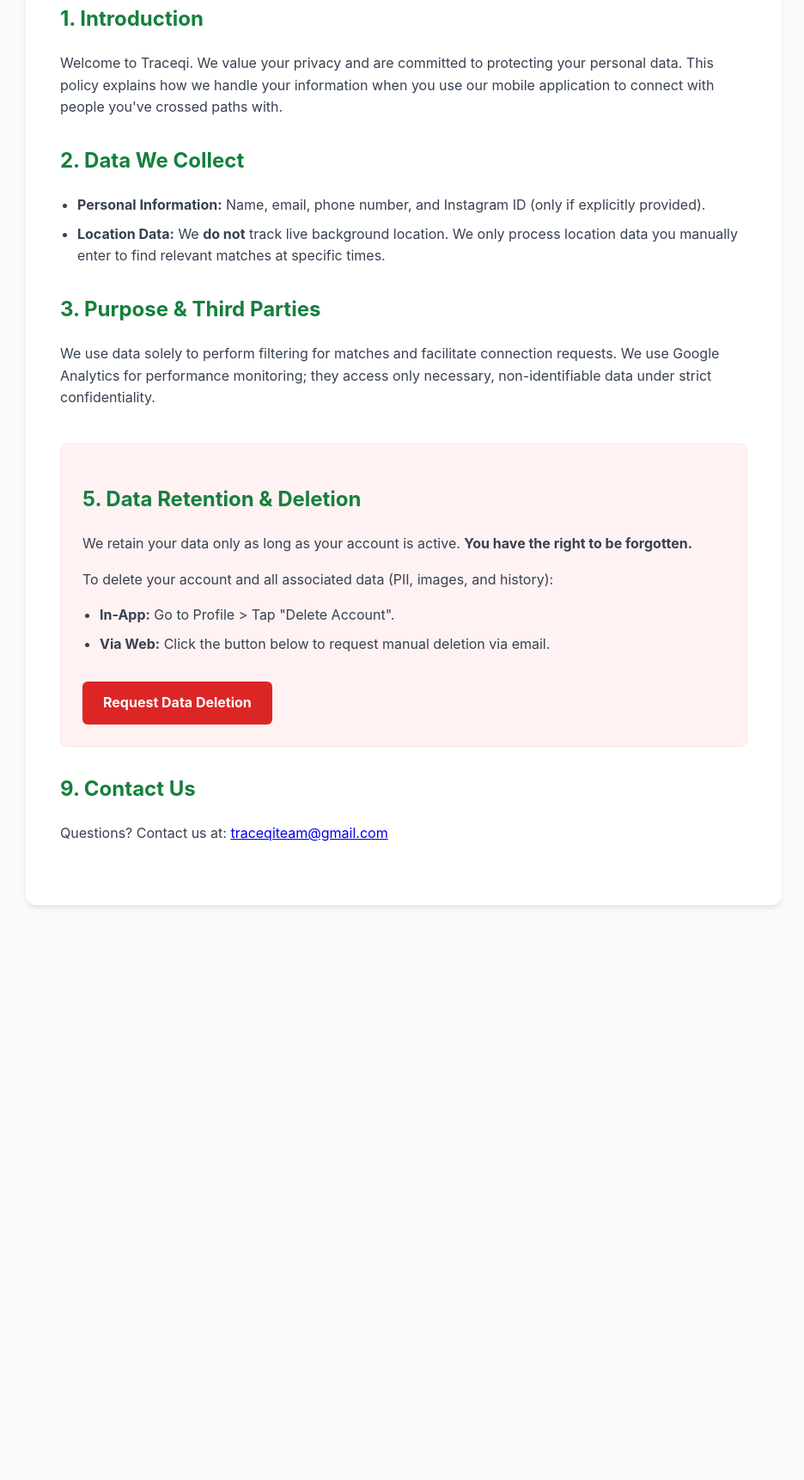
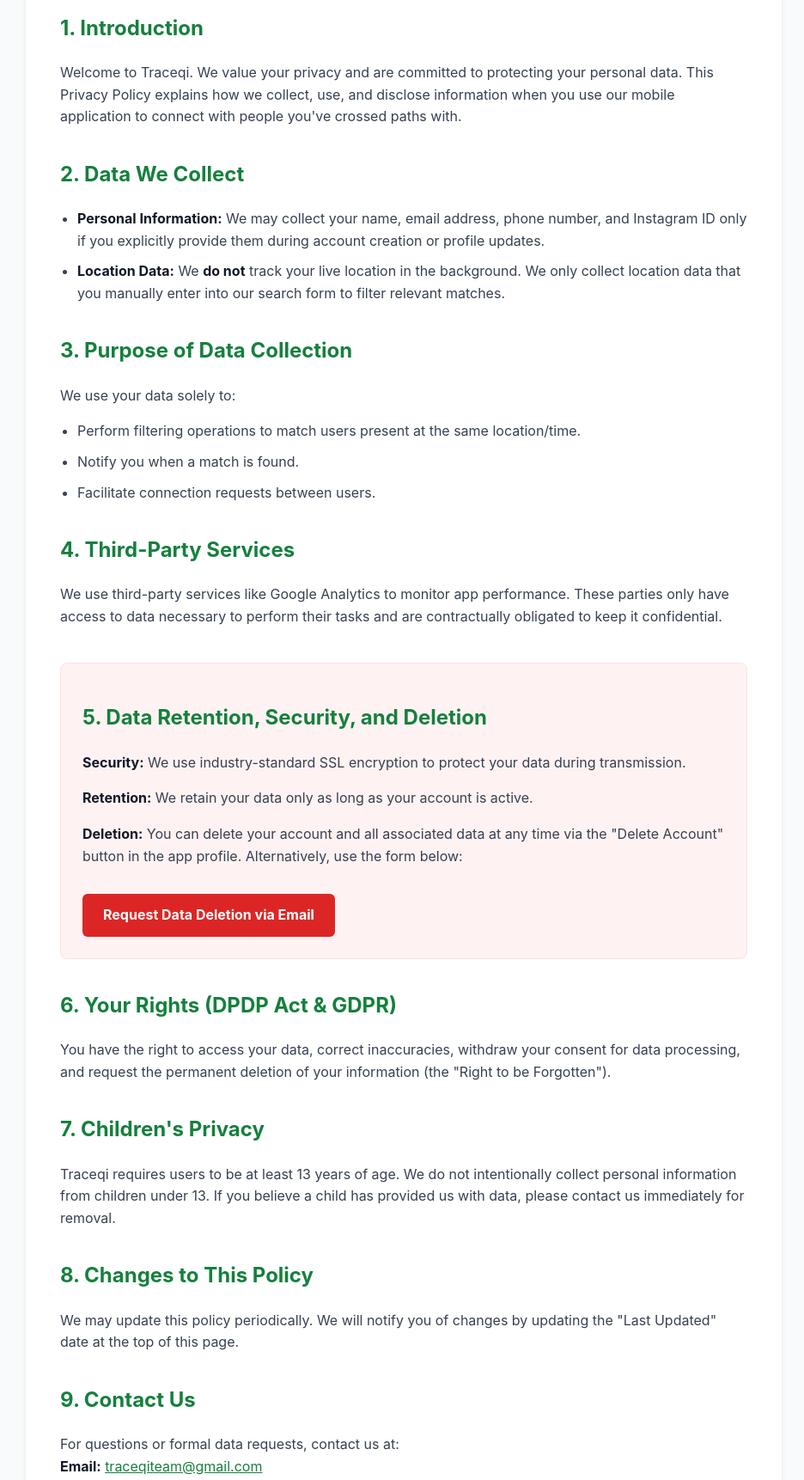
Before and after one commit to KrShubham1993/traceqi-data-deletion, a plain HTML site: page index.html in a window 1280 px wide. Shown: the part 265-1987 px from the top of the page at 86% size, without its empty margins (170-1106 px from the left). Before the commit the page ends 1378 px from the top, so only its background shows below. Drawn offline with Linux system fonts and the light colour scheme.

Commit message:
Update index.html

```diff
--- a/index.html
+++ b/index.html
@@ -5,17 +5,19 @@
     <meta name="viewport" content="width=device-width, initial-scale=1.0">
     <title>Traceqi | Privacy Policy & Data Deletion</title>
     <style>
-        :root { --primary: #15803d; --text: #374151; --bg: #f9fafb; }
+        :root { --primary: #15803d; --text: #374151; --bg: #f9fafb; --accent: #ecfdf5; }
         body { font-family: -apple-system, system-ui, sans-serif; line-height: 1.6; color: var(--text); background: var(--bg); margin: 0; padding: 20px; }
         .container { max-width: 800px; margin: 40px auto; background: white; padding: 40px; border-radius: 12px; box-shadow: 0 4px 6px -1px rgb(0 0 0 / 0.1); }
         h1, h2 { color: var(--primary); }
-        h1 { border-bottom: 2px solid #ecfdf5; padding-bottom: 10px; margin-bottom: 30px; }
-        .last-updated { color: #6b7280; font-size: 0.9rem; margin-bottom: 30px; }
-        .section { margin-bottom: 30px; }
+        h1 { border-bottom: 2px solid var(--accent); padding-bottom: 10px; margin-bottom: 30px; }
+        .last-updated { color: #6b7280; font-size: 0.9rem; margin-bottom: 30px; border-bottom: 1px solid #eee; padding-bottom: 10px; }
+        .section { margin-bottom: 35px; }
         .deletion-box { background: #fef2f2; border: 1px solid #fee2e2; padding: 25px; border-radius: 8px; margin-top: 40px; }
-        .btn { display: inline-block; background: #dc2626; color: white; padding: 12px 24px; text-decoration: none; border-radius: 6px; font-weight: bold; margin-top: 15px; }
+        .btn { display: inline-block; background: #dc2626; color: white; padding: 12px 24px; text-decoration: none; border-radius: 6px; font-weight: bold; margin-top: 15px; transition: background 0.2s; }
+        .btn:hover { background: #b91c1c; }
         ul { padding-left: 20px; }
-        li { margin-bottom: 8px; }
+        li { margin-bottom: 10px; }
+        strong { color: #111827; }
     </style>
 </head>
 <body>
@@ -25,36 +27,59 @@
 
         <div class="section">
             <h2>1. Introduction</h2>
-            <p>Welcome to Traceqi. We value your privacy and are committed to protecting your personal data. This policy explains how we handle your information when you use our mobile application to connect with people you've crossed paths with.</p>
+            <p>Welcome to Traceqi. We value your privacy and are committed to protecting your personal data. This Privacy Policy explains how we collect, use, and disclose information when you use our mobile application to connect with people you've crossed paths with.</p>
         </div>
 
         <div class="section">
             <h2>2. Data We Collect</h2>
             <ul>
-                <li><strong>Personal Information:</strong> Name, email, phone number, and Instagram ID (only if explicitly provided).</li>
-                <li><strong>Location Data:</strong> We <strong>do not</strong> track live background location. We only process location data you manually enter to find relevant matches at specific times.</li>
+                <li><strong>Personal Information:</strong> We may collect your name, email address, phone number, and Instagram ID only if you explicitly provide them during account creation or profile updates.</li>
+                <li><strong>Location Data:</strong> We <strong>do not</strong> track your live location in the background. We only collect location data that you manually enter into our search form to filter relevant matches.</li>
             </ul>
         </div>
 
         <div class="section">
-            <h2>3. Purpose & Third Parties</h2>
-            <p>We use data solely to perform filtering for matches and facilitate connection requests. We use Google Analytics for performance monitoring; they access only necessary, non-identifiable data under strict confidentiality.</p>
+            <h2>3. Purpose of Data Collection</h2>
+            <p>We use your data solely to:</p>
+            <ul>
+                <li>Perform filtering operations to match users present at the same location/time.</li>
+                <li>Notify you when a match is found.</li>
+                <li>Facilitate connection requests between users.</li>
+            </ul>
+        </div>
+
+        <div class="section">
+            <h2>4. Third-Party Services</h2>
+            <p>We use third-party services like Google Analytics to monitor app performance. These parties only have access to data necessary to perform their tasks and are contractually obligated to keep it confidential.</p>
         </div>
 
         <div id="deletion" class="section deletion-box">
-            <h2>5. Data Retention & Deletion</h2>
-            <p>We retain your data only as long as your account is active. <strong>You have the right to be forgotten.</strong></p>
-            <p>To delete your account and all associated data (PII, images, and history):</p>
-            <ul>
-                <li><strong>In-App:</strong> Go to Profile > Tap "Delete Account".</li>
-                <li><strong>Via Web:</strong> Click the button below to request manual deletion via email.</li>
-            </ul>
-            <a href="mailto:traceqiteam@gmail.com?subject=Account Deletion Request" class="btn">Request Data Deletion</a>
+            <h2>5. Data Retention, Security, and Deletion</h2>
+            <p><strong>Security:</strong> We use industry-standard SSL encryption to protect your data during transmission.</p>
+            <p><strong>Retention:</strong> We retain your data only as long as your account is active.</p>
+            <p><strong>Deletion:</strong> You can delete your account and all associated data at any time via the "Delete Account" button in the app profile. Alternatively, use the form below:</p>
+            <a href="mailto:traceqiteam@gmail.com?subject=Account Deletion Request" class="btn">Request Data Deletion via Email</a>
+        </div>
+
+        <div class="section">
+            <h2>6. Your Rights (DPDP Act & GDPR)</h2>
+            <p>You have the right to access your data, correct inaccuracies, withdraw your consent for data processing, and request the permanent deletion of your information (the "Right to be Forgotten").</p>
+        </div>
+
+        <div class="section">
+            <h2>7. Children's Privacy</h2>
+            <p>Traceqi requires users to be at least 13 years of age. We do not intentionally collect personal information from children under 13. If you believe a child has provided us with data, please contact us immediately for removal.</p>
+        </div>
+
+        <div class="section">
+            <h2>8. Changes to This Policy</h2>
+            <p>We may update this policy periodically. We will notify you of changes by updating the "Last Updated" date at the top of this page.</p>
         </div>
 
         <div class="section">
             <h2>9. Contact Us</h2>
-            <p>Questions? Contact us at: <a href="mailto:traceqiteam@gmail.com">traceqiteam@gmail.com</a></p>
+            <p>For questions or formal data requests, contact us at:<br>
+            <strong>Email:</strong> <a href="mailto:traceqiteam@gmail.com" style="color: var(--primary);">traceqiteam@gmail.com</a></p>
         </div>
     </div>
 </body>
```
